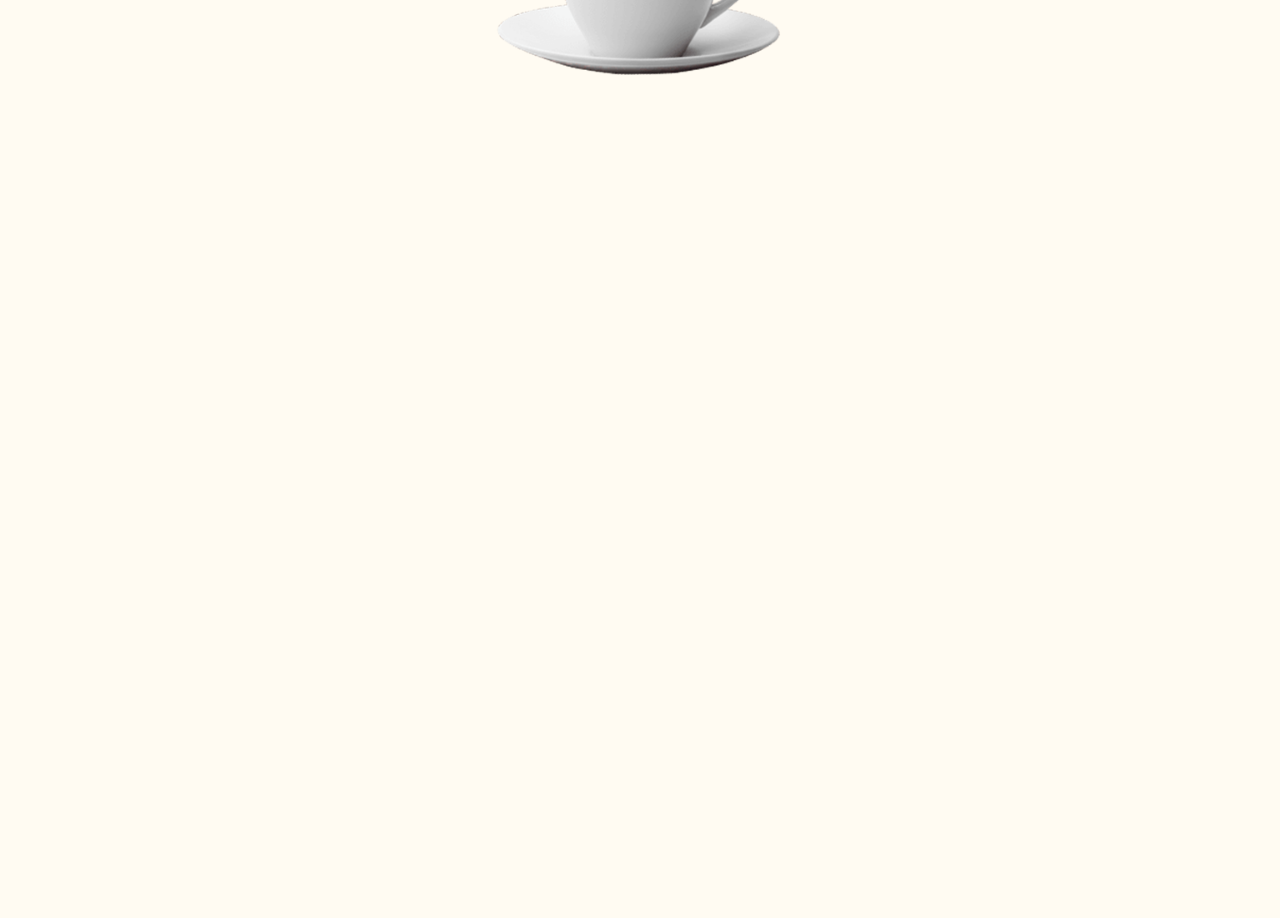
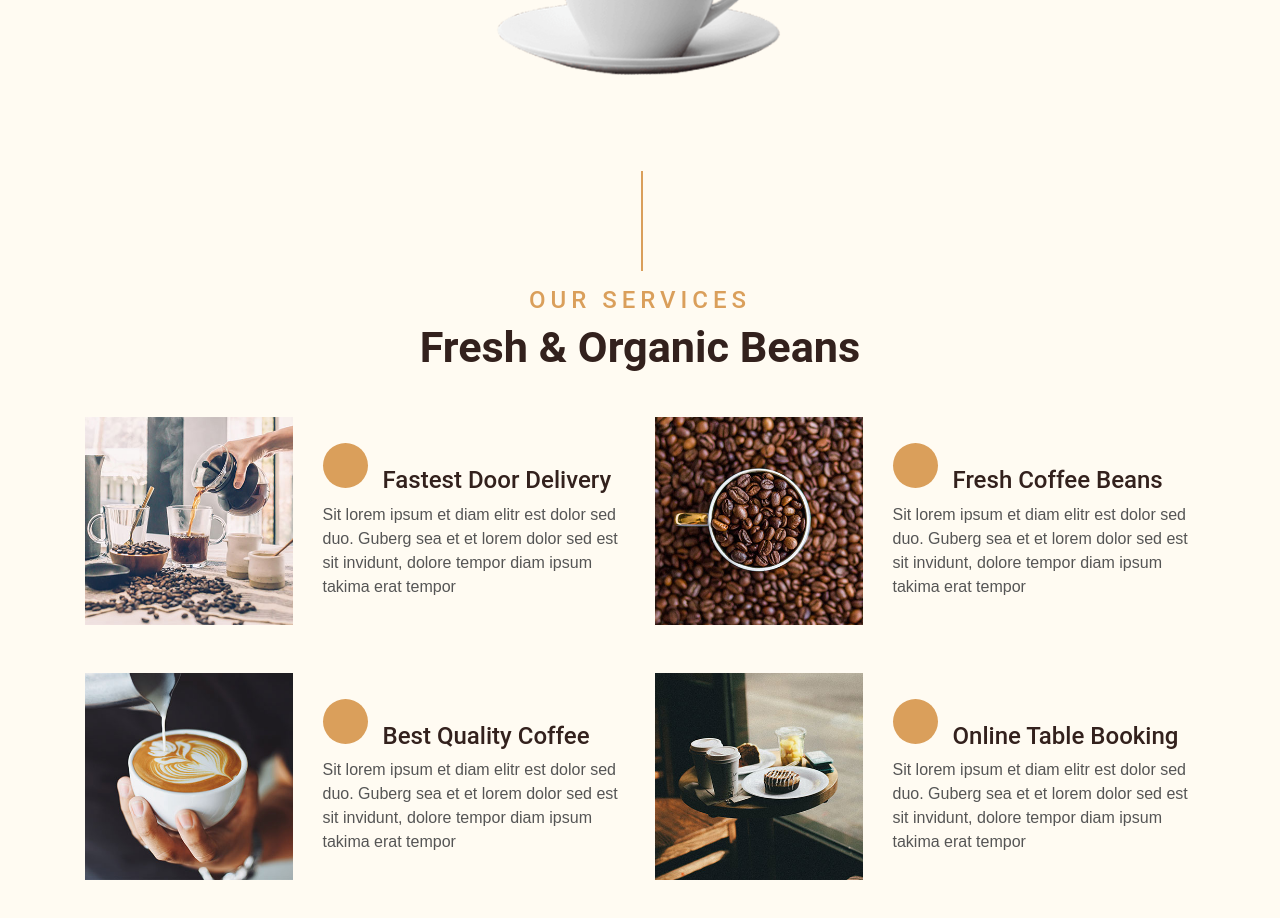
Before and after one commit to mosalehkamali/coffee-shop-next, a Next.js app: page / in a window 1280 px wide. Shown: the part 1520-2438 px from the top of the page. Before the commit the page ends 1643 px from the top, so only its background shows below. Built offline with nearby package versions, Linux system fonts and the light colour scheme.

Commit message:
create services template

```diff
--- a/components/modules/ServiceItem/ServiceItem.js
+++ b/components/modules/ServiceItem/ServiceItem.js
@@ -1,7 +1,19 @@
-import React from "react";
+import React from "react"
 
-function ServiceItem() {
-  return <div>ServiceItem</div>;
+function ServiceItem({img , title , icon , description}) {
+  return (
+    <div class="col-lg-6 mb-5">
+      <div class="row align-items-center">
+        <div class="col-sm-5">
+          <img class="img-fluid mb-3 mb-sm-0" src={img} alt="" />
+        </div>
+        <div class="col-sm-7">
+          <h4><i class={icon}></i>{title}</h4>
+          <p class="m-0">{description}</p>
+        </div>
+      </div>
+    </div>
+  )
 }
 
 export default ServiceItem;
--- a/components/templates/Index/Services.js
+++ b/components/templates/Index/Services.js
@@ -1,7 +1,59 @@
-import React from "react";
+import React from "react"
+import ServiceItem from "@/components/modules/ServiceItem/ServiceItem"
 
 function Services() {
-  return <div>Services</div>;
+
+  const services = [
+    {
+      id: '1',
+      img:'images/service-1.jpg',
+      title: 'Fastest Door Delivery',
+      icon:'fa fa-truck service-icon',
+      description: 'Sit lorem ipsum et diam elitr est dolor sed duo. Guberg sea et et lorem dolor sed est sit invidunt, dolore tempor diam ipsum takima erat tempor'
+    },
+    {
+      id: '2',
+      img:'images/service-2.jpg',
+      title: 'Fresh Coffee Beans',
+      icon:'fa fa-coffee service-icon',
+      description: 'Sit lorem ipsum et diam elitr est dolor sed duo. Guberg sea et et lorem dolor sed est sit invidunt, dolore tempor diam ipsum takima erat tempor'
+    },
+    {
+      id: '3',
+      img:'images/service-3.jpg',
+      title: 'Best Quality Coffee',
+      icon:'fa fa-award service-icon',
+      description: 'Sit lorem ipsum et diam elitr est dolor sed duo. Guberg sea et et lorem dolor sed est sit invidunt, dolore tempor diam ipsum takima erat tempor'
+    },
+    {
+      id: '4',
+      img:'images/service-4.jpg',
+      title: 'Online Table Booking',
+      icon:'fa fa-table service-icon',
+      description: 'Sit lorem ipsum et diam elitr est dolor sed duo. Guberg sea et et lorem dolor sed est sit invidunt, dolore tempor diam ipsum takima erat tempor'
+    },
+
+  ]
+
+  return (
+    <div class="container-fluid pt-5">
+      <div class="container">
+        <div class="section-title">
+          <h4 class="text-primary text-uppercase" style={{ letterSpacing: "5px" }}>Our Services</h4>
+          <h1 class="display-4">Fresh & Organic Beans</h1>
+        </div>
+        <div class="row">
+
+          {
+            services.map((service)=>(
+              <ServiceItem {...service}></ServiceItem>
+            ))
+          }
+
+        </div>
+      </div>
+    </div>
+  )
 }
 
 export default Services;
--- a/pages/index.js
+++ b/pages/index.js
@@ -1,4 +1,5 @@
 import About from "@/components/templates/Index/About";
+import Services from "@/components/templates/Index/Services";
 import Slider from "@/components/templates/Index/Slider";
 import React from "react";
 
@@ -7,6 +8,7 @@
     <>
     <Slider></Slider>
     <About></About>
+    <Services></Services>
     </>
   );
 }
```
